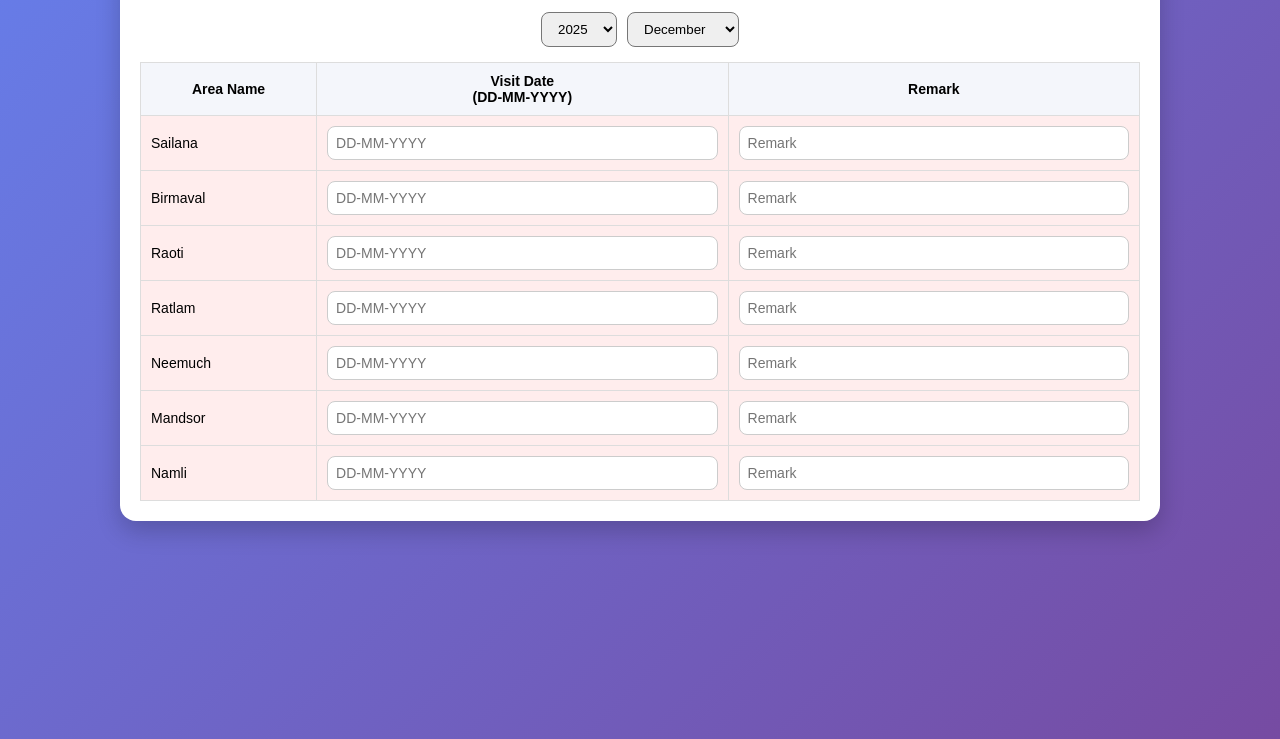
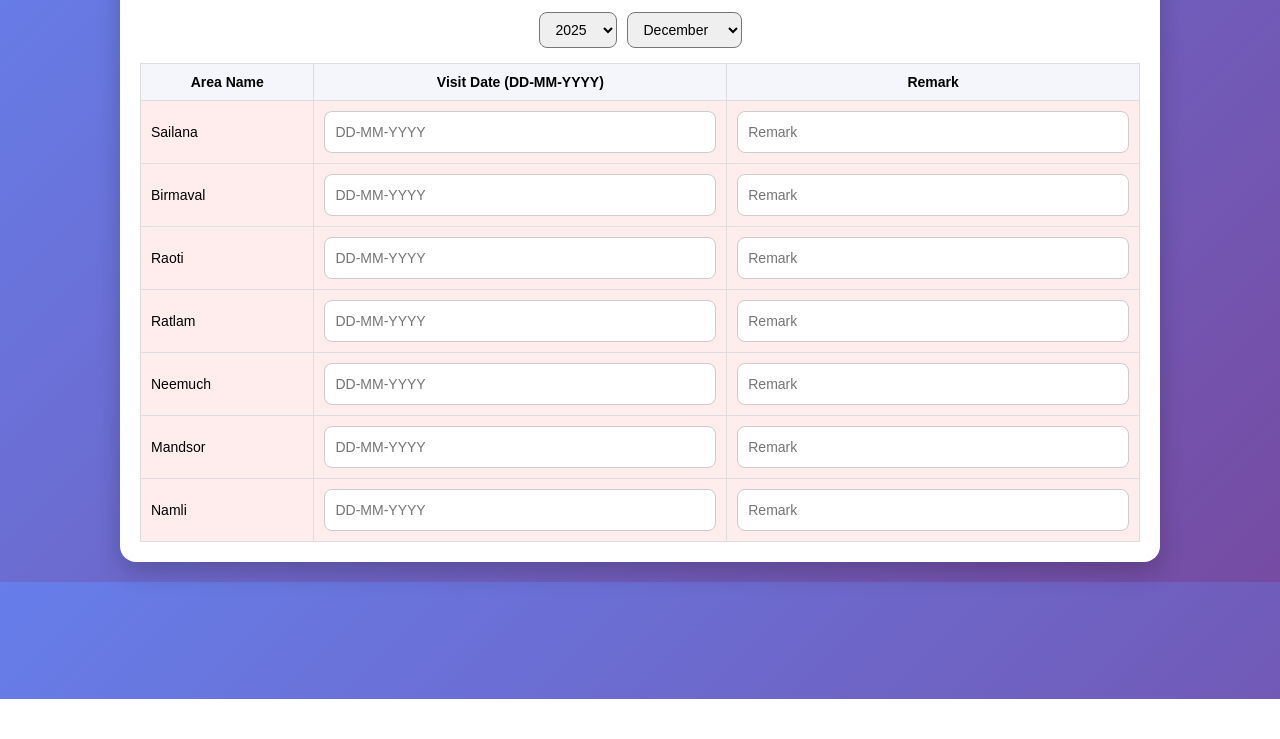
Before and after one commit to abhixartist-ai/Artist, a plain HTML site: page hicle-tracker/index.html in a window 1280 px wide. Shown: the part 101-840 px from the top of the page. After the commit the page ends 800 px from the top, so only its background shows below. Drawn offline with nearby package versions, Linux system fonts and the light colour scheme.

Commit message:
Update index.html

```diff
--- a/hicle-tracker/index.html
+++ b/hicle-tracker/index.html
@@ -1,13 +1,17 @@
-<!DOCTYPE html><html lang="en">
+<!DOCTYPE html>
+<html lang="en">
 <head>
-<meta charset="UTF-8" />
-<meta name="viewport" content="width=device-width, initial-scale=1.0" />
-<title>Monthly Visit Tracker</title><link rel="stylesheet" href="https://cdn.jsdelivr.net/npm/flatpickr/dist/flatpickr.min.css"><style>
+<meta charset="UTF-8">
+<meta name="viewport" content="width=device-width, initial-scale=1.0">
+<title>Monthly Visit Tracker</title>
+
+<link rel="stylesheet" href="https://cdn.jsdelivr.net/npm/flatpickr/dist/flatpickr.min.css">
+
+<style>
 body{
   margin:0;
   font-family:Arial, sans-serif;
   background:linear-gradient(135deg,#667eea,#764ba2);
-  min-height:100vh;
   padding:20px;
 }
 .card{
@@ -19,6 +23,7 @@ body{
   box-shadow:0 10px 25px rgba(0,0,0,.2);
 }
 h1{text-align:center;margin-bottom:15px}
+
 .controls{
   display:flex;
   justify-content:center;
@@ -29,17 +34,17 @@ h1{text-align:center;margin-bottom:15px}
 select{
   padding:8px 12px;
   border-radius:8px;
+  font-size:14px;
 }
 
-/* ==== MOBILE SAFE TABLE ==== */
+/* MOBILE SAFE TABLE */
 .table-wrap{
   width:100%;
-  overflow-x:auto; /* KEY FIX */
+  overflow-x:auto;
 }
-
 table{
   width:100%;
-  min-width:520px; /* KEY FIX */
+  min-width:520px;
   border-collapse:collapse;
 }
 th,td{
@@ -48,16 +53,23 @@ th,td{
   font-size:14px;
 }
 th{background:#f4f6fb}
-.area{text-align:left;color:#000}
+
+.area{
+  text-align:left;
+  color:#000;
+}
+
 .pending{background:#ffeded}
 .done{background:#eafff1}
 
 input[type=text]{
   width:100%;
-  padding:8px;
+  padding:10px;
+  min-height:42px;
   border-radius:8px;
   border:1px solid #ccc;
   font-size:14px;
+  background:#fff;
   box-sizing:border-box;
 }
 
@@ -70,86 +82,130 @@ input[type=text]{
   background:linear-gradient(135deg,#667eea,#764ba2);
 }
 .flatpickr-current-month,
-.flatpickr-monthDropdown-months{color:#fff!important}
-.flatpickr-day.selected{background:#667eea;color:#fff}
-</style></head>
+.flatpickr-monthDropdown-months{
+  color:#fff !important;
+}
+.flatpickr-day.selected{
+  background:#667eea;
+  color:#fff;
+}
+</style>
+</head>
+
 <body>
 <div class="card">
-<h1>Monthly Visit Tracker</h1><div class="controls">
+<h1>Monthly Visit Tracker</h1>
+
+<div class="controls">
   <select id="yearSelect"></select>
   <select id="monthSelect"></select>
-</div><div class="table-wrap">
+</div>
+
+<div class="table-wrap">
 <table>
 <thead>
 <tr>
   <th>Area Name</th>
-<th>Visit Date<br>(DD-MM-YYYY)</th>
+  <th>Visit Date (DD-MM-YYYY)</th>
   <th>Remark</th>
 </tr>
 </thead>
 <tbody id="tableBody"></tbody>
 </table>
 </div>
-</div><script src="https://cdn.jsdelivr.net/npm/flatpickr"></script><script>
+</div>
+
+<script src="https://cdn.jsdelivr.net/npm/flatpickr"></script>
+<script>
 const areas=["Sailana","Birmaval","Raoti","Ratlam","Neemuch","Mandsor","Namli"];
-const ySel=document.getElementById('yearSelect');
-const mSel=document.getElementById('monthSelect');
-const body=document.getElementById('tableBody');
+const ySel=document.getElementById("yearSelect");
+const mSel=document.getElementById("monthSelect");
+const body=document.getElementById("tableBody");
 
 const now=new Date();
+
+/* Year */
 for(let y=now.getFullYear()-1;y<=now.getFullYear()+1;y++){
-  ySel.innerHTML+=`<option>${y}</option>`;
+  ySel.innerHTML+=`<option value="${y}">${y}</option>`;
 }
-const months=["January","February","March","April","May","June","July","August","September","October","November","December"];
-months.forEach((m,i)=>mSel.innerHTML+=`<option value="${i+1}">${m}</option>`);
+
+/* Month */
+const months=["January","February","March","April","May","June",
+"July","August","September","October","November","December"];
+months.forEach((m,i)=>{
+  mSel.innerHTML+=`<option value="${i+1}">${m}</option>`;
+});
 
 ySel.value=now.getFullYear();
 mSel.value=now.getMonth()+1;
 
-function key(){return `${ySel.value}-${mSel.value}`}
+function key(){
+  return `${ySel.value}-${String(mSel.value).padStart(2,"0")}`;
+}
 
 function load(){
- body.innerHTML='';
- const data=JSON.parse(localStorage.getItem(key())||'{}');
- areas.forEach(a=>{
-  const tr=document.createElement('tr');
-  const td1=document.createElement('td');td1.textContent=a;td1.className='area';
-  const td2=document.createElement('td');
-  const d=document.createElement('input');d.type='text';d.placeholder='DD-MM-YYYY';d.value=data[a]?.date||'';
-  const td3=document.createElement('td');
-  const r=document.createElement('input');r.type='text';r.placeholder='Remark';r.value=data[a]?.remark||'';
+  body.innerHTML="";
+  const data=JSON.parse(localStorage.getItem(key())||"{}");
+
+  areas.forEach(area=>{
+    const tr=document.createElement("tr");
+
+    const td1=document.createElement("td");
+    td1.textContent=area;
+    td1.className="area";
+
+    const td2=document.createElement("td");
+    const d=document.createElement("input");
+    d.type="text";
+    d.placeholder="DD-MM-YYYY";
+    d.readOnly=true;                 // ⛔ KEYBOARD OFF
+    d.setAttribute("inputmode","none");
+    d.value=data[area]?.date||"";
+
+    const td3=document.createElement("td");
+    const r=document.createElement("input");
+    r.type="text";
+    r.placeholder="Remark";
+    r.value=data[area]?.remark||"";
 
     flatpickr(d,{
       dateFormat:"d-m-Y",
       disableMobile:true,
-      allowInput:true,
+      allowInput:false,
       onChange:save,
-      onReady:function(selectedDates,dateStr,instance){
-        const btn=document.createElement('button');
-        btn.textContent='Clear';
-        btn.type='button';
-        btn.style.cssText='margin:6px; padding:6px 10px; border-radius:6px; border:none; background:#e74c3c; color:#fff; cursor:pointer;';
-        btn.onclick=function(){ instance.clear(); save(); };
+      onReady:function(_,__,instance){
+        const btn=document.createElement("button");
+        btn.textContent="Clear";
+        btn.type="button";
+        btn.style.cssText=
+          "margin:6px;padding:6px 12px;border:none;border-radius:6px;background:#e74c3c;color:#fff;cursor:pointer";
+        btn.onclick=function(){
+          instance.clear();
+          save();
+        };
         instance.calendarContainer.appendChild(btn);
       }
     });
 
     function save(){
-    data[a]={date:d.value,remark:r.value};
-    tr.className=d.value?'done':'pending';
+      data[area]={date:d.value,remark:r.value};
+      tr.className=d.value ? "done":"pending";
       localStorage.setItem(key(),JSON.stringify(data));
     }
+
     r.oninput=save;
 
-  td2.appendChild(d);td3.appendChild(r);
+    td2.appendChild(d);
+    td3.appendChild(r);
     tr.append(td1,td2,td3);
     body.appendChild(tr);
     save();
- })
+  });
 }
 
 ySel.onchange=load;
 mSel.onchange=load;
 load();
-</script></body>
+</script>
+</body>
 </html>
```
Lines whose indentation alone changed are shown as unchanged.
